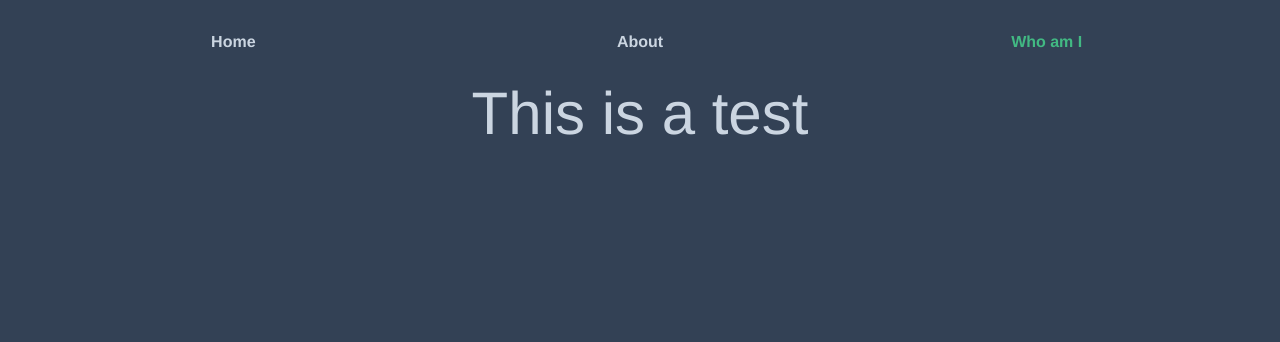
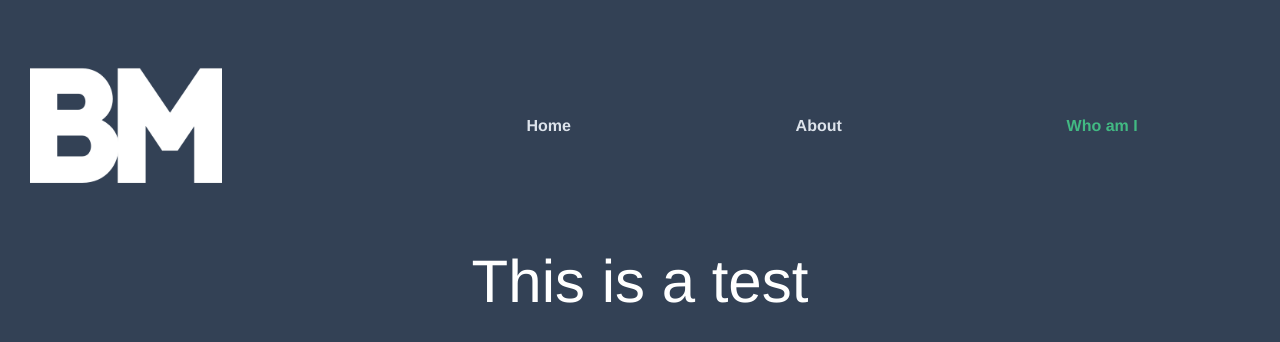
Before and after one commit to basilems/basilem, a Vue app: page /who in a window 1280 px wide. Shown: the top 342 px of the page. Built offline with nearby package versions, Linux system fonts and the light colour scheme.

Commit message:
Homepage changes

```diff
--- a/src/App.vue
+++ b/src/App.vue
@@ -1,8 +1,13 @@
 <template>
-  <nav class="bg-gradient-to-b from-orange-600 to-gray-700 flex flex-row flex-nowrap ">
-    <router-link to="/" class="flex-1 rounded-lg">Home</router-link>
-    <router-link to="/about" class="flex-1 rounded-lg">About</router-link>
-    <router-link to="/who" class="flex-1 rounded-lg">Who am I</router-link>
+  <nav class="bg-gradient-to-b from-orange-600 to-gray-700 flex items-center">
+    <div class="w-full max-w-sm justify-self-center">
+      <img src="@/assets/BM.png" class="md:h-full md:w-48 object-cover">
+    </div>
+    <div class="w-full flex">
+      <router-link to="/" class="flex-auto rounded-lg">Home</router-link>
+      <router-link to="/about" class="flex-auto rounded-lg">About</router-link>
+      <router-link to="/who" class="flex-auto rounded-lg">Who am I</router-link>
+    </div>
   </nav>
   <router-view/>
 </template>
@@ -10,7 +15,7 @@
 <style lang="scss">
 body{
   background-color: rgb(51 65 85);
-  color: rgb(203 213 225)
+  color: rgb(255, 255, 255)
 }
 
 #app {
@@ -26,7 +31,7 @@ nav {
 
   a {
     font-weight: bold;
-    color: rgb(203 213 225);
+    color: rgb(221, 227, 235);
 
     &.router-link-exact-active {
       color: #42b983;
```
Also changed, not shown: src/assets/BM.png (added).
